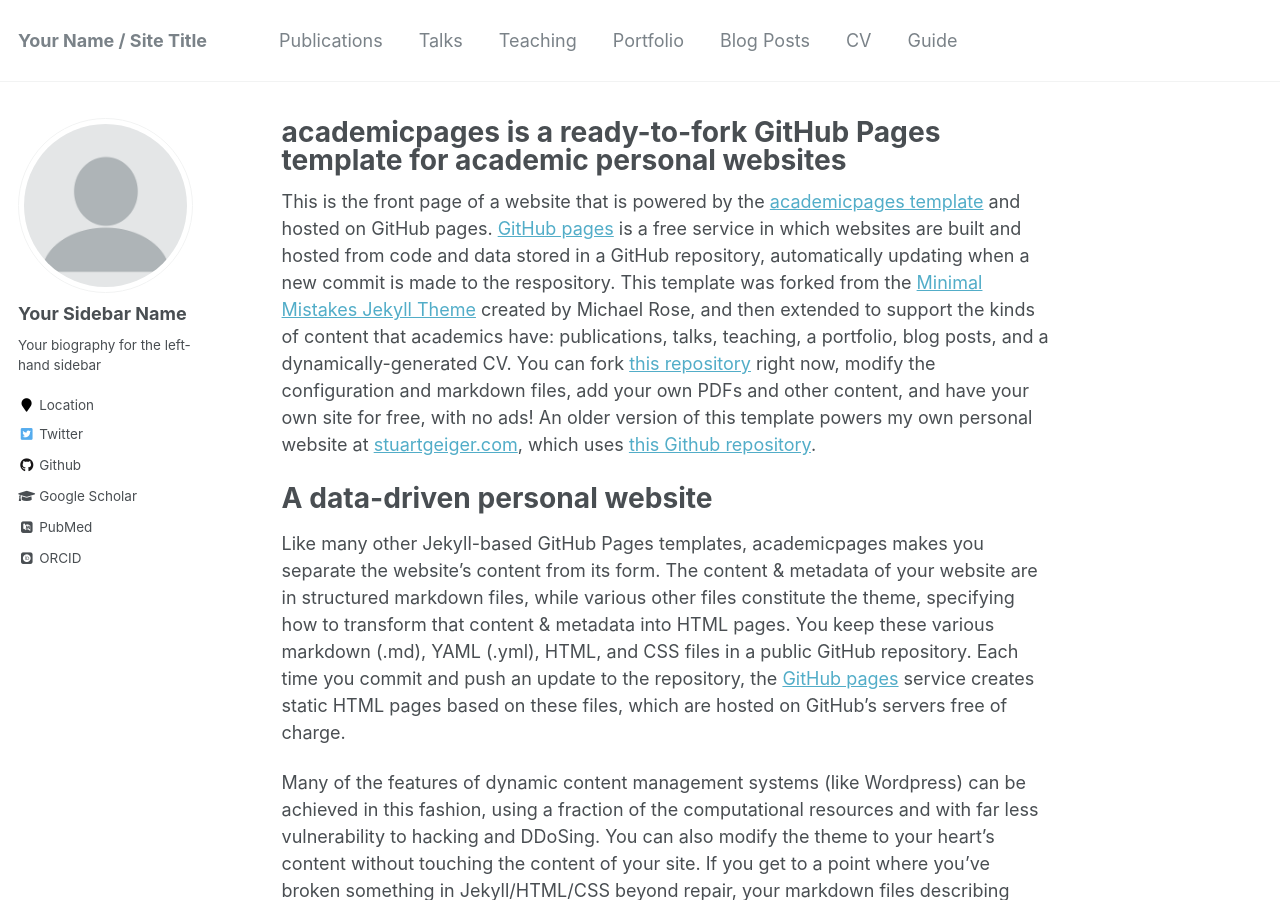
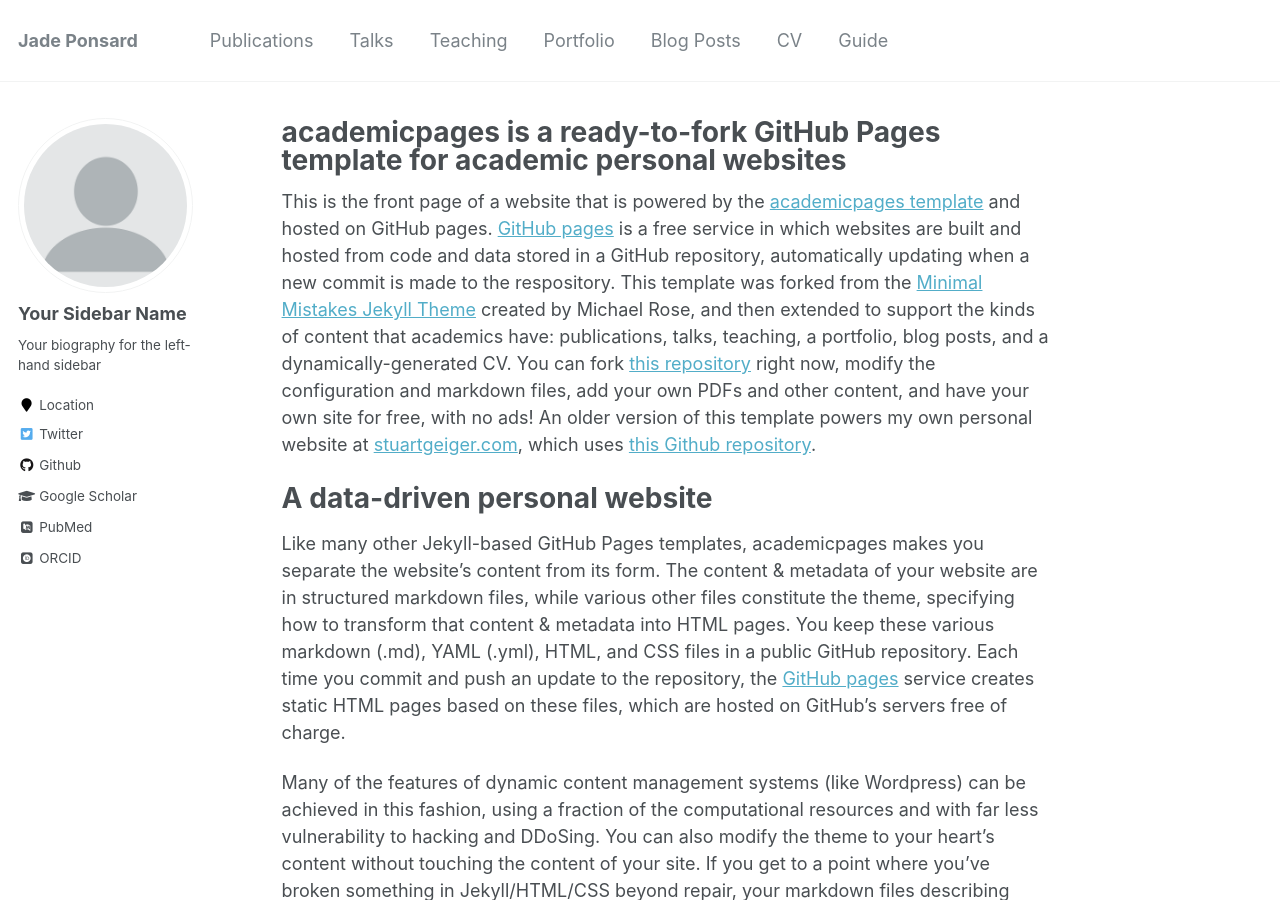
Before and after one commit to jadeponsard/jadeponsard.github.io, a Jekyll site: the page built from _pages/about.md, in a window 1280 px wide and 900 px high. Built offline with Jekyll 4.4.1, drawn with Linux system fonts in a browser that asks for light colours; some web fonts are replaced.

Commit message:
Update _config.yml

```diff
--- a/_config.yml
+++ b/_config.yml
@@ -7,7 +7,7 @@
 
 # Site Settings
 locale                   : "en-US"
-title                    : "Your Name / Site Title"
+title                    : "Jade Ponsard"
 title_separator          : "-"
 name                     : &name "Your Name"
 description              : &description "personal description"
```
